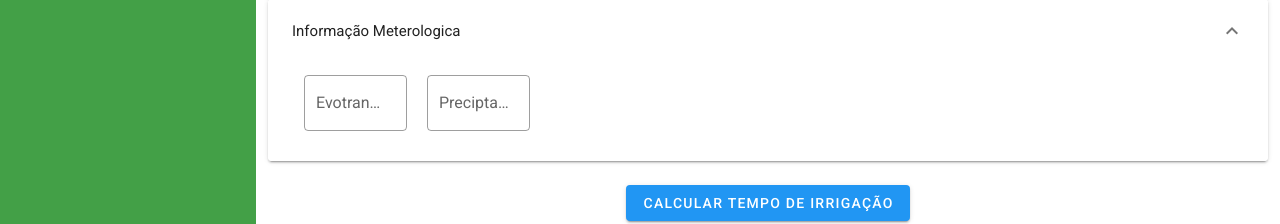
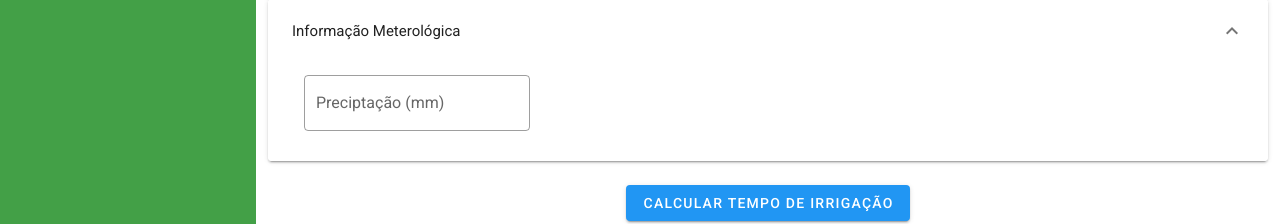
Before and after one commit to obssousa/agroprev, a Vue app: page /irrigation in a window 1280 px wide. Shown: the part 231-455 px from the top of the page. Built offline with nearby package versions, Linux system fonts and the light colour scheme; what gmap-vue would draw is missing.

Commit message:
corrige texto na interface

```diff
--- a/src/views/IrrigationTimeView.vue
+++ b/src/views/IrrigationTimeView.vue
@@ -56,21 +56,13 @@
       </v-expansion-panels>
       <v-expansion-panels  v-model="panel" readonly multiple>
         <v-expansion-panel>
-          <v-expansion-panel-header>{{ 'Informação Meterologica' }}</v-expansion-panel-header>
+          <v-expansion-panel-header>{{ 'Informação Meterológica' }}</v-expansion-panel-header>
           <v-expansion-panel-content>
           <v-container class="text-center">
             <v-row class="mb-n8" dense>
               <v-col cols="12" lg="3" md="4" sm="6">
                 <div class="d-flex align-center">
                 <v-text-field
-                  readonly
-                  v-model="evapotranspiration"
-                  :rules="rules"
-                  label="Evotranspiração"
-                  outlined
-                ></v-text-field>
-                <v-text-field
-                  class="ml-5"
                   v-model="preciptation"
                   :rules="rules"
                   label="Preciptação (mm)"
```
